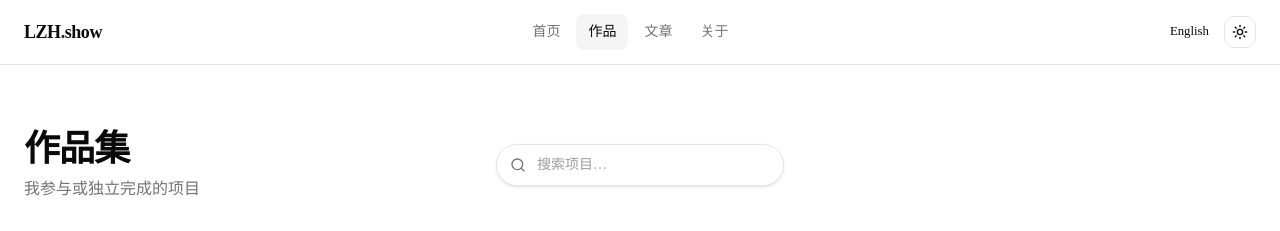
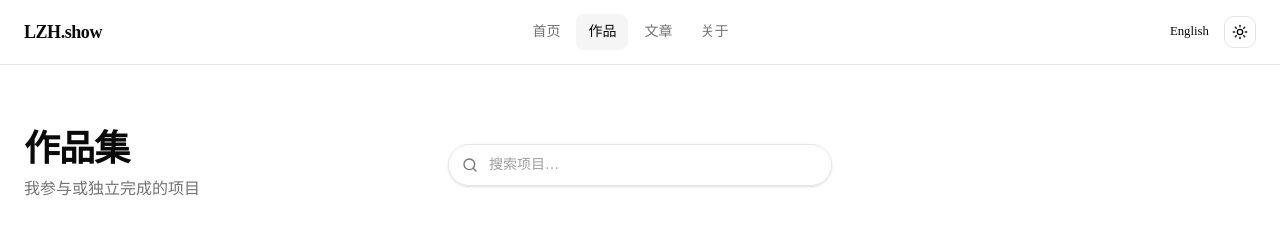
Before and after one commit to lzhdev1/lzh_show, a Next.js app in the folder blog_front/: page /about/projects in a window 1280 px wide. Shown: the top 231 px of the page. Built offline with nearby package versions, Linux system fonts and the light colour scheme.

Commit message:
style(projects): 搜索框加长至384px

```diff
--- a/blog_front/src/components/projects-explorer.tsx
+++ b/blog_front/src/components/projects-explorer.tsx
@@ -37,7 +37,7 @@ export function ProjectsExplorer() {
         </div>
 
         {/* 搜索框：位于标题行的中间位置，右侧留白平衡视觉 */}
-        <div className="w-full max-w-sm sm:w-72">
+        <div className="w-full max-w-md sm:w-96">
           <div className="relative">
             <Search className="pointer-events-none absolute left-3.5 top-1/2 h-4 w-4 -translate-y-1/2 text-muted-foreground" />
             <input
```
